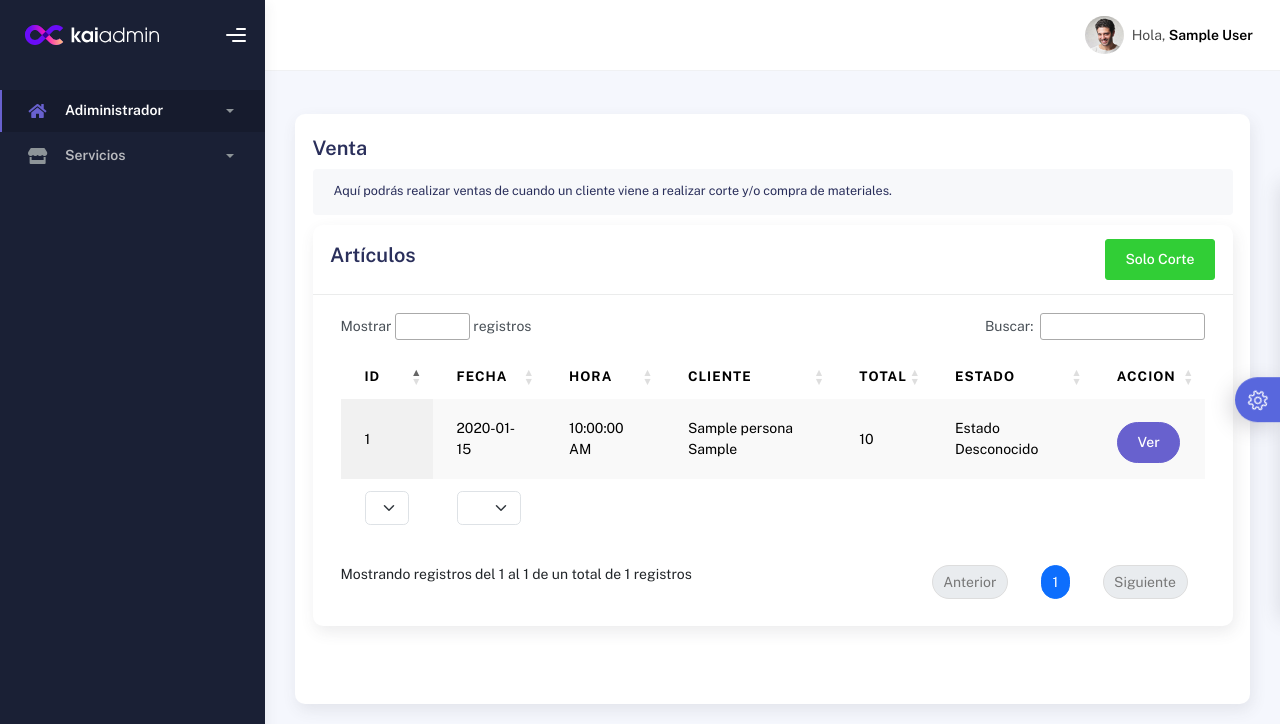
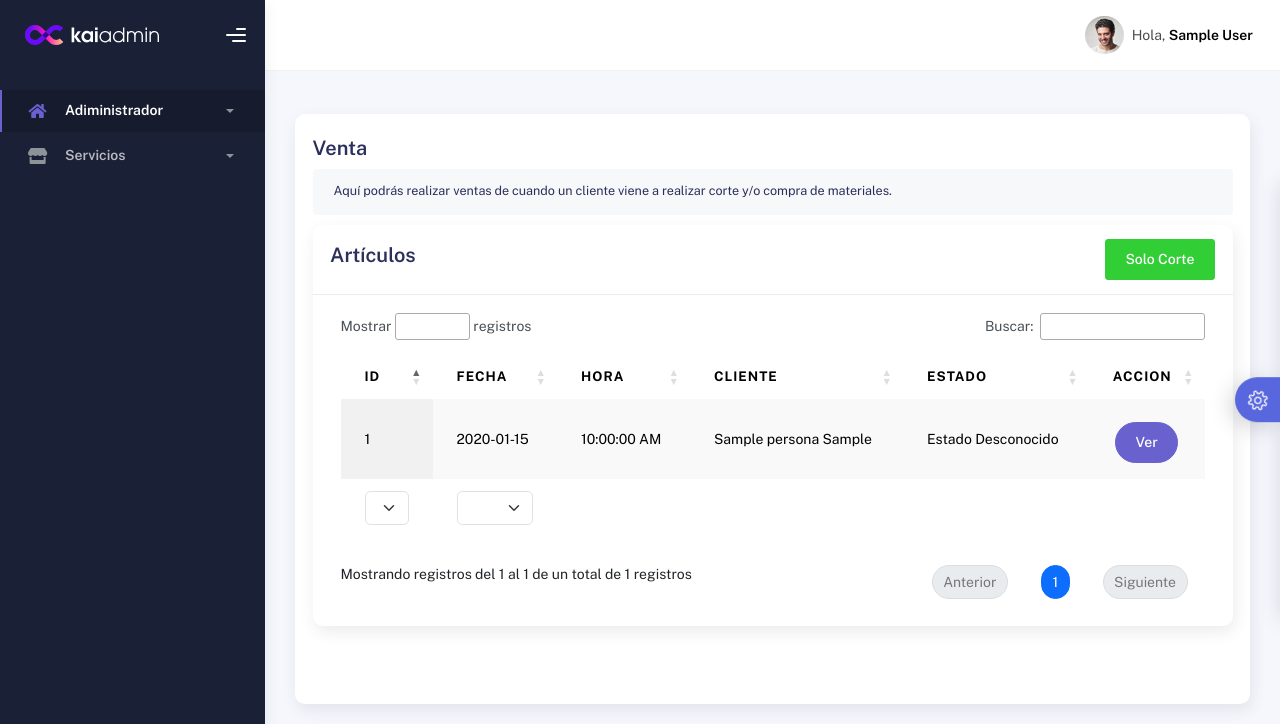
Before and after one commit to SantistebanJose/POS_libreria-rodri, a PHP site: page /venta.php in a window 1280 px wide. Shown: the top 724 px of the page. Run offline with PHP 8.4, Linux system fonts and the light colour scheme; the visitor is signed in with stand-in values (Sample User, id 1); tables that the repository leaves empty or names only in its code hold one stand-in row (values such as "Sample post"); data that the repository does not hold is empty; some libraries are stand-ins or nearby versions.

Commit message:
Update venta.php

```diff
--- a/venta.php
+++ b/venta.php
@@ -40,7 +40,6 @@ if (isset($_GET['id'])) {
                                                 <th>Fecha</th>
                                                 <th>Hora</th>
                                                 <th>Cliente</th>
-                                                <th>Total</th>
                                                 <th>Estado</th>
                                                 <th>Accion</th>
                                             </tr>
@@ -66,7 +65,6 @@ if (isset($_GET['id'])) {
                                                     <td><?php echo $datosReserva["fecha"] ?></td>
                                                     <td><?php echo $datosReserva["hora"] ?></td>
                                                     <td><?php echo $datosReserva["cliente"] ?></td>
-                                                    <td><?php echo $datosReserva["total"] ?></td>
                                                     <td><?php echo $datosReserva["estado_venta"] ?></td>
                                                     <th>
 
```
